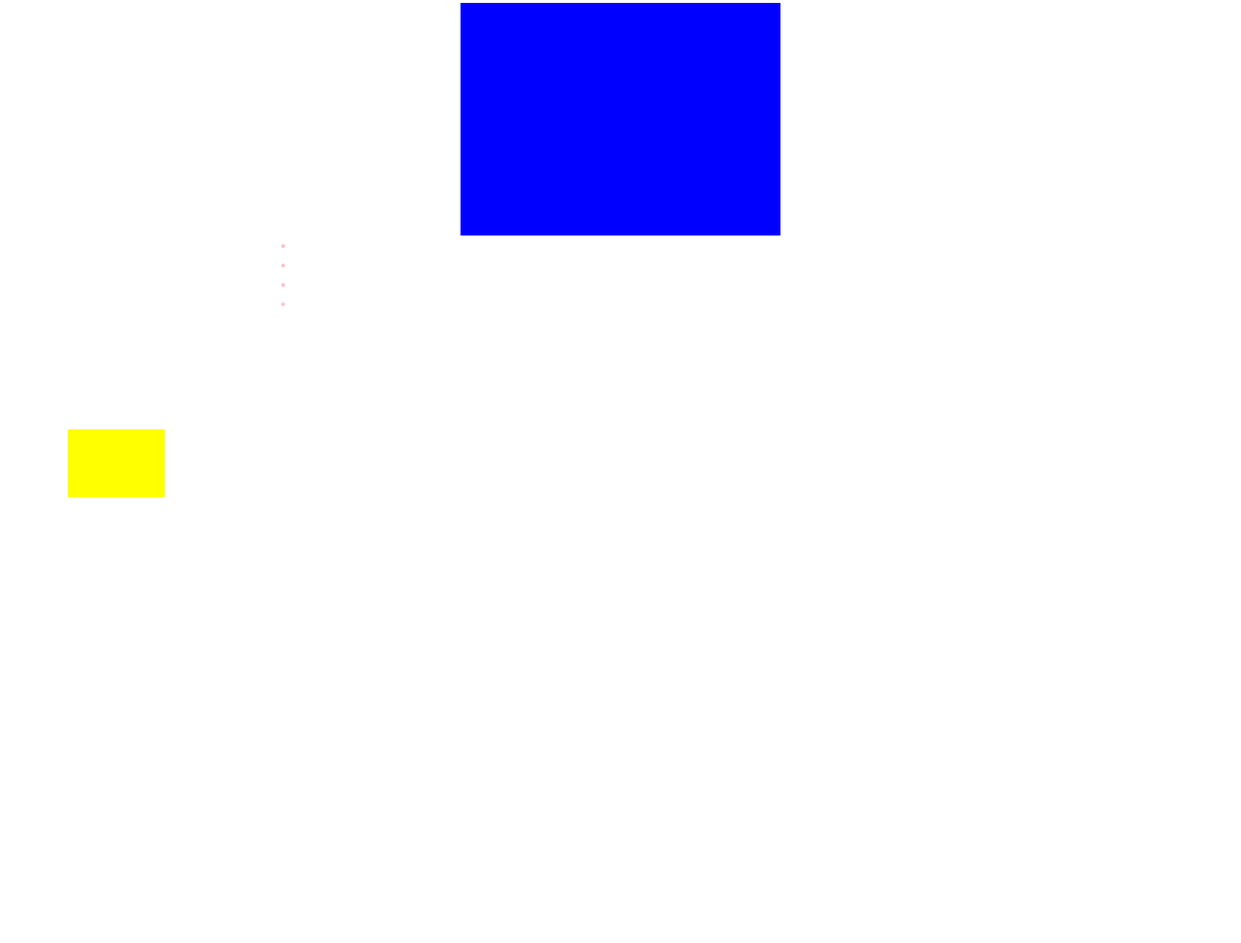
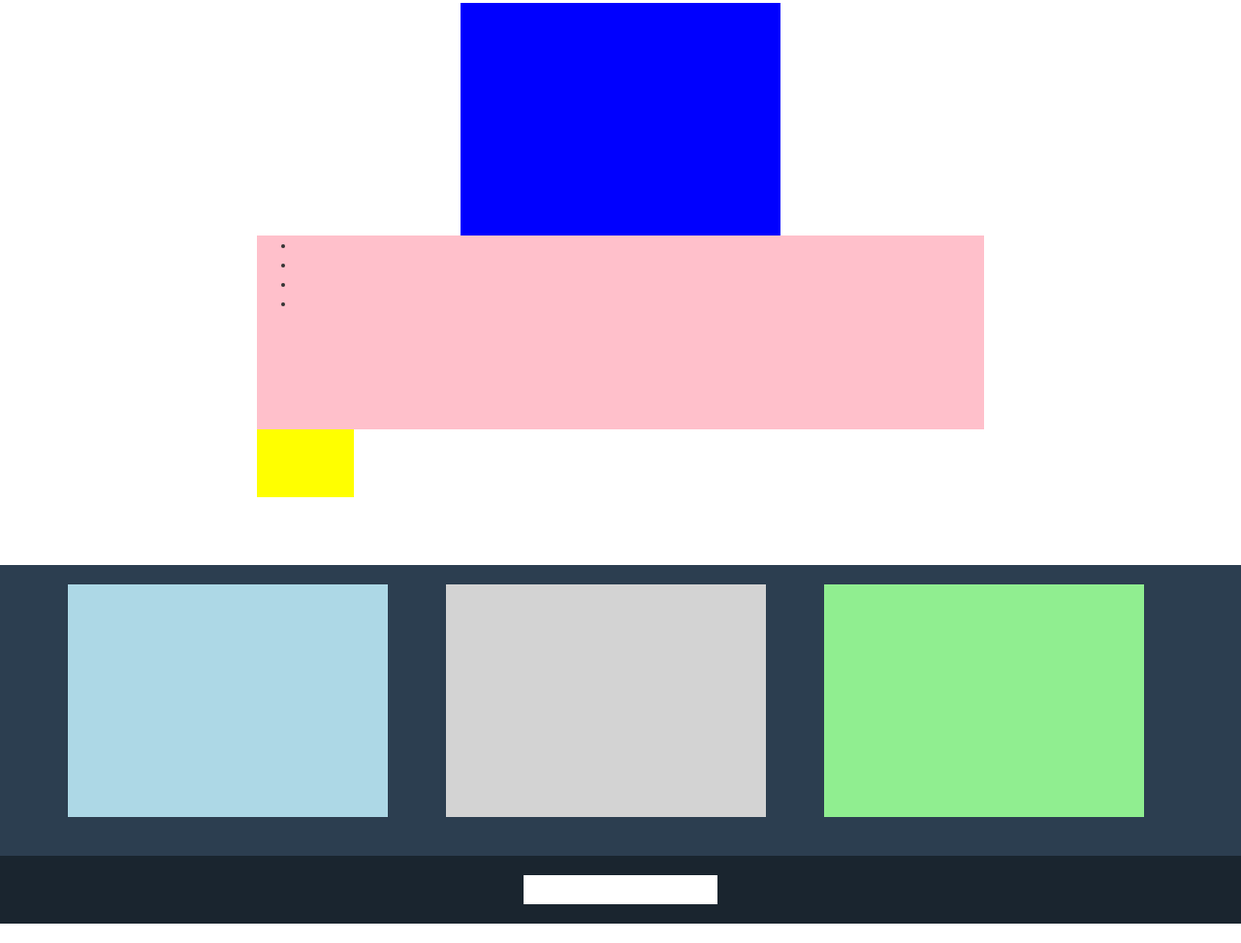
Before and after one commit to Maichol-Sibiriu/html-css-bootstrap-freelancer, a plain HTML site: page index.html in a window 1280 px wide. Shown: the part 2257-3230 px from the top of the page at 97% size. Drawn offline with nearby package versions, Linux system fonts and the light colour scheme.

Commit message:
fine schema a blocchi senza responsive

```diff
--- a/css/styles.css
+++ b/css/styles.css
@@ -83,7 +83,7 @@
 }
 /* main bottom */
 .main-bottom{
-  height: 990px;
+  height: 600px;
   background-color: #ffffff;
 }
 .title-main-bottom{
@@ -92,8 +92,34 @@
 }
 .list-main-bottom{
   height: 200px;
-  color: pink;
+  background-color: pink;
 }
 .btn-main-bottom{
   margin: 0 0;
 }
+/* footer */
+/* info footer */
+.info-footer{
+  height: 300px;
+  background-color: #2c3e50;
+}
+.location{
+  background-color: lightblue;
+}
+.web{
+  background-color: lightgrey;
+}
+.freelancer{
+  background-color: lightgreen;
+}
+/* copyright */
+.copyright{
+  height: 70px;
+  background-color: #1a252f;
+}
+.text-copyright{
+  width: 200px;
+  height: 30px;
+  background-color: white;
+  margin: auto;
+}
--- a/index.html
+++ b/index.html
@@ -146,7 +146,7 @@
                 </ul>
               </div>
             </div>
-            <div class="col-lg-12">
+            <div class="col-lg-8 col-lg-offset-2">
               <div class="button btn-main-bottom">
                 <a href="#"></a>
               </div>
@@ -154,11 +154,48 @@
           </div>
         </div>
       </section>
-
     </main>
     <footer>
       <!-- info footer -->
+      <section class="info-footer">
+        <div class="container">
+          <div class="row">
+            <div class="col-lg-4">
+              <div class="location box">
+               <h2></h2>
+               <p></p>
+              </div>
+            </div>
+            <div class="col-lg-4">
+              <div class="web box">
+               <h2></h2>
+               <a href="#"><i></i></a>
+               <a href="#"><i></i></a>
+               <a href="#"><i></i></a>
+               <a href="#"><i></i></a>
+              </div>
+            </div>
+            <div class="col-lg-4">
+              <div class="freelancer box">
+               <h2></h2>
+               <p></p>
+              </div>
+            </div>
+          </div>
+        </div>
+      </section>
       <!-- copyright -->
+      <section class="copyright">
+       <div class="container">
+         <div class="row">
+           <div class="col">
+             <div class="text-copyright">
+               <h3></h3>
+             </div>
+           </div>
+         </div>
+       </div>
+      </section>
     </footer>
   </body>
 </html>
```
